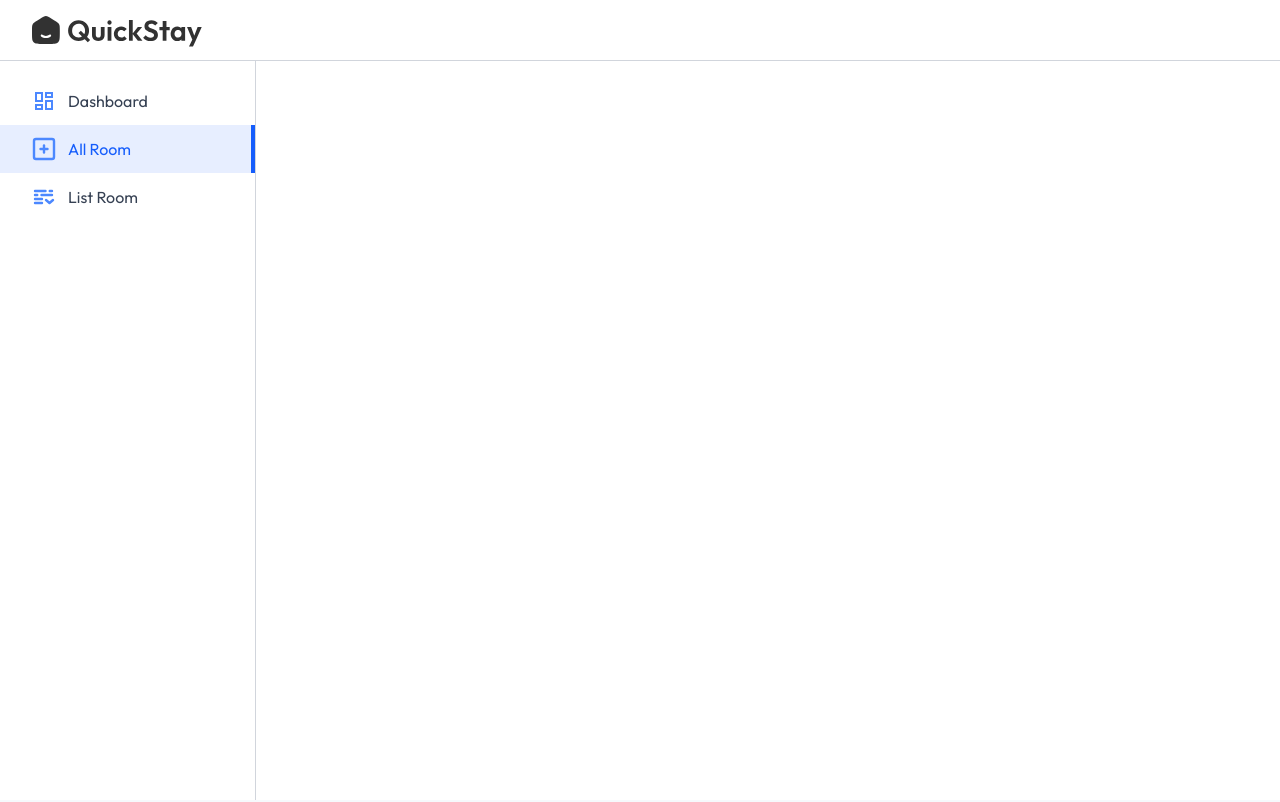
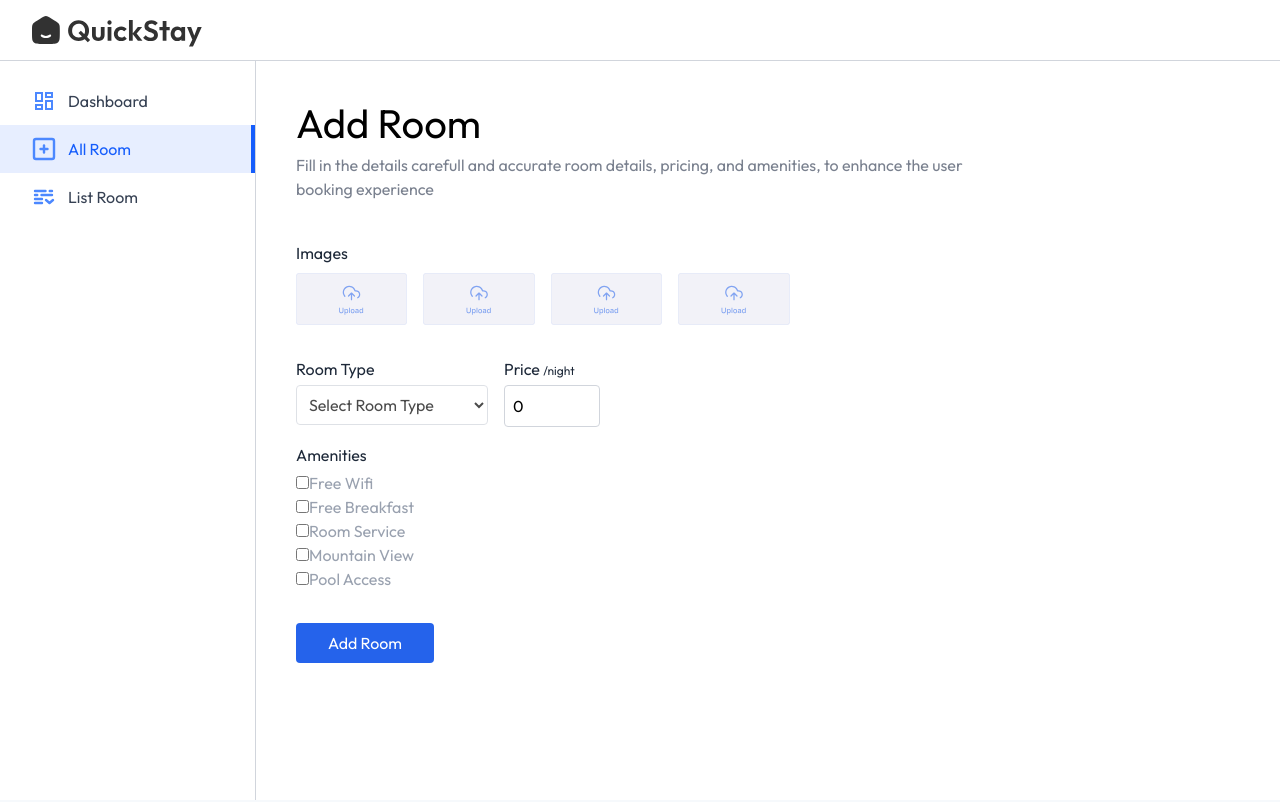
Before and after one commit to EvgenDZ/hotel-booking, a React (Vite) app in the folder client/: page /owner/add-room in a window 1280 px wide. Shown: the top 802 px of the page. Built offline with nearby package versions, Linux system fonts and the light colour scheme; a web font is replaced by a local one.

Commit message:
Добавлены AddRoom и ListRoom

```diff
--- a/client/src/pages/hotelOwner/AddRoom.jsx
+++ b/client/src/pages/hotelOwner/AddRoom.jsx
@@ -1,10 +1,77 @@
-import React from 'react'
+import React, { useState } from 'react'
+import Title from '../../components/Title'
+import { assets } from '../../assets/assets'
 
 const AddRoom = () => {
+
+    const [images, setImages] = useState({
+        1: null,
+        2: null,
+        3: null,
+        4: null,
+    })
+    const [inputs, setInputs] = useState({
+        roomType:'',
+        pricePerNight: 0,
+        amenities:{
+            'Free Wifi' : false,
+            'Free Breakfast' : false,
+            'Room Service' : false,
+            'Mountain View' : false,
+            'Pool Access' : false,
+        }
+    })
+
+
   return (
-    <div>
+    <form>
+      <Title align='left' font='outfit' title='Add Room' subTitle='Fill in the details carefull and accurate room details, pricing, and amenities, to enhance the user booking experience'/>
+      {/* Upload Area For Images */}
+      <p className='text-gray-800 mt-10'>Images</p>
+      <div className='grid grid-cols-2 sm:flex gap-4 my-2 flex-wrap'>
+        {Object.keys(images).map((key)=>(
+            <label htmlFor={`roomImage${key}`} key={key}>
+                <img className='max-h-13 cursor-pointer opacity-80'
+                src={images[key] ? URL.createObjectURL(images[key]) : assets.uploadArea} alt="" />
+                <input type='file' accept='image/*' id={`roomImage${key}`} hidden onChange={e=> setImages({...images, [key]: e.target.files[0]})}/>
+            </label>
+        ))}
+      </div>
 
-    </div>
+      <div className='w-full flex max-sm:flex-col sm:gap-4 mt-4'>
+        <div className='flex-1 max-w-48'>
+            <p className='text-gray-800 mt-4'>Room Type</p>
+            <select value={inputs.roomType} onChange={e=> setInputs({...inputs, roomType: e.target.value})}
+            className='border opacity-70 border-gray-300 mt-1 rounded p-2 w-full'>
+                <option value="">Select Room Type</option>
+                <option value="Single Bed">Single Bed</option>
+                <option value="Double Bed">Double Bed</option>
+                <option value="Luxury Room">Luxury Room</option>
+                <option value="Family Suite">Family Suite</option>
+            </select>
+        </div>
+        <div>
+            <p className='mt-4 text-gray-800'>
+                Price <span className='text-xs'>/night</span>
+            </p>
+            <input type="number" placeholder='0'className='border border-gray-300 mt-1 rounded p-2 w-24' value={inputs.pricePerNight} onChange={e=>setInputs({...inputs, pricePerNight:e.target.value})}/>
+        </div>
+      </div>
+
+        <p className='text-gray-800 mt-4'>Amenities</p>
+        <div className='flex flex-col flex-wrap mt-1 text-gray-400 max-w-sm'>
+            {Object.keys(inputs.amenities).map((amenity, index)=>(
+                <div key={index}>
+                     <input type='checkbox' id={`amenities${index+1}`} checked ={inputs.amenities[amenity]}
+                     onChange={()=>setInputs({...inputs, amenities: {...inputs.amenities,[amenity]: !inputs.amenities[amenity]}})}/>
+                     <label htmlFor={`amenities${index+1}`}>{amenity}</label>
+                </div>
+            ))}
+        </div>
+        <button className='bg-primary text-white px-8 py-2 rounded mt-8 cursor-pointer'>
+            Add Room
+        </button>
+    </form>
   )
 }
 
--- a/client/src/pages/hotelOwner/ListRoom.jsx
+++ b/client/src/pages/hotelOwner/ListRoom.jsx
@@ -1,9 +1,53 @@
-import React from 'react'
+import React, { useState } from 'react'
+import { roomsDummyData } from '../../assets/assets'
+import Title from '../../components/Title'
 
 const ListRoom = () => {
+
+    const [rooms, setRooms] = useState(roomsDummyData)
+
   return (
     <div>
+       <Title align='left' font='outfit' title='Room Listings' subTitle='View, edit, or manage all listed rooms. Keep the information up-to-date to provide the best experience for users.'/>
+       <p className='text-gray-500 mt-8'>All Rooms</p>
+       <div className='w-full max-w-3xl text-left border border-gray-300 rounded-lg max-h-80 overflow-y-scroll mt-3'>
 
+            <table className='w-full'>
+            <thead className='bg-gray-50'>
+                <tr>
+                    <th className='py-3 px-4 text-gray-800 font-medium'>Name</th>
+                    <th className='py-3 px-4 text-gray-800 font-medium max-sm:hidden'>Facility</th>
+                    <th className='py-3 px-4 text-gray-800 font-medium'>Price / night</th>
+                    <th className='py-3 px-4 text-gray-800 font-medium text-center'>Actions</th>
+                </tr>
+            </thead>
+            <tbody className='text-sm'>
+            {
+            rooms.map((item, index)=>(
+            <tr key={index}>
+                <td className='py-3 px-4 text-gray-700 border-t border-gray-300'>
+                    {item.roomType}
+                </td>
+                <td className='py-3 px-4 text-gray-700 border-t border-gray-300 max-sm:hidden'>
+                    {item.amenities.join(', ')}
+                </td>
+                <td className='py-3 px-4 text-gray-700 border-t border-gray-300'>
+                    {item.pricePerNight}
+                </td>
+                <td className='py-3 px-4 border-t border-gray-300 text-sm-text-red-500 text-center'>
+                    <label htmlFor="" className='relative inline-flex items-center cursor-pointer text-gray-900 gap-3'>
+                        <input type="checkbox" className='sr-only peer' checked={item.isAvailable}/>
+                        <div className='w-12 h-7 bg-slate-300 rounded-full peer peer-checked:bg-blue-600 transition-colors duration-200'></div>
+                        <span className='dot absolute left-1 top-1 w-5 h-5 bg-white rounded-full transition-transform duration-200 ease-in-out peer-checked:translate-x-5'></span>
+                    </label>
+                </td>
+            </tr>
+            ))
+            }
+            </tbody>
+            </table>
+
+        </div>
     </div>
   )
 }
```
